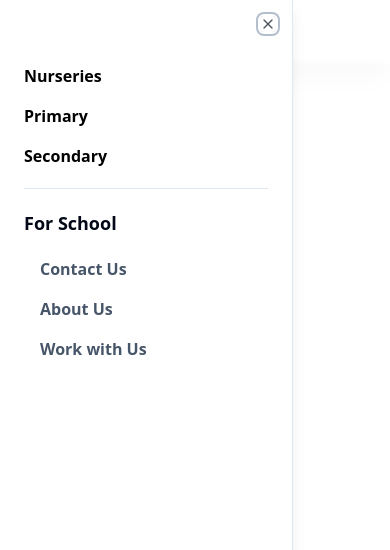
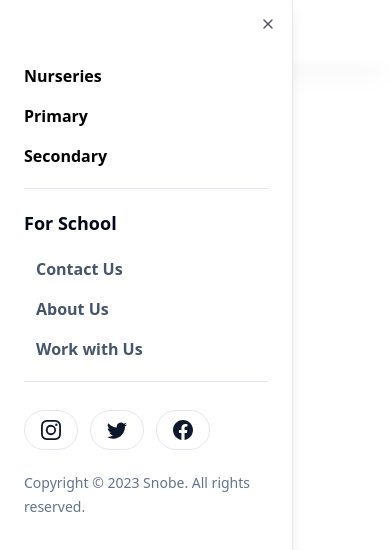
Before and after one commit to k61b/okul, a React (Vite) app in the folder client/: page / in a window 390 px wide. Both pictures are taken after a click on the button 44 px from the left and 32 px from the top of the page. Shown: the top 550 px of the page. Built offline with nearby package versions, Linux system fonts and the light colour scheme.

Commit message:
chore: social media icons added

```diff
--- a/client/src/components/Dashboard/ui/header/Header.tsx
+++ b/client/src/components/Dashboard/ui/header/Header.tsx
@@ -9,6 +9,7 @@ import {
   SheetTitle,
   SheetTrigger,
 } from '@/components/ui/sheet'
+import { BsFacebook, BsInstagram, BsTwitter } from 'react-icons/bs'
 export default function Header() {
   return (
     <div className="w-full bg-white shadow-xl sticky top-0 left-0 right-0">
@@ -31,7 +32,7 @@ export default function Header() {
                 </li>
               </ul>
 
-              <ul className="mt-5 text-slate-600 font-semibold text-base space-x-4">
+              <ul className="mt-5 text-slate-600 font-semibold text-base space-x-3 border-b">
                 <SheetTitle className="mb-5">For School</SheetTitle>
                 <li className="cursor-pointer hover:underline hover:text-teal-700 mb-4">
                   <a href="mailto:someone@example.com">Contact Us</a>
@@ -43,6 +44,30 @@ export default function Header() {
                   Work with Us
                 </li>
               </ul>
+
+              <ul className="flex flex-row items-center space-x-3 mb-5">
+                <li>
+                  <ButtonWithIcon
+                    icon={<BsInstagram />}
+                    classes="mt-7 bg-transparent hover:bg-transparent text-slate-900 text-xl border	rounded-full hover:bg-slate-900 hover:text-white"
+                  />
+                </li>
+                <li>
+                  <ButtonWithIcon
+                    icon={<BsTwitter />}
+                    classes="mt-7 bg-transparent hover:bg-transparent text-slate-900 hover:bg-slate-900 hover:text-white text-xl border	rounded-full"
+                  />
+                </li>
+                <li>
+                  <ButtonWithIcon
+                    icon={<BsFacebook />}
+                    classes="mt-7 bg-transparent hover:bg-transparent text-slate-900 hover:bg-slate-900 hover:text-white text-xl border	rounded-full"
+                  />
+                </li>
+              </ul>
+              <span className="text-sm text-muted-foreground">
+                Copyright © 2023 Snobe. All rights reserved.
+              </span>
             </SheetContent>
           </Sheet>
         </div>
```
